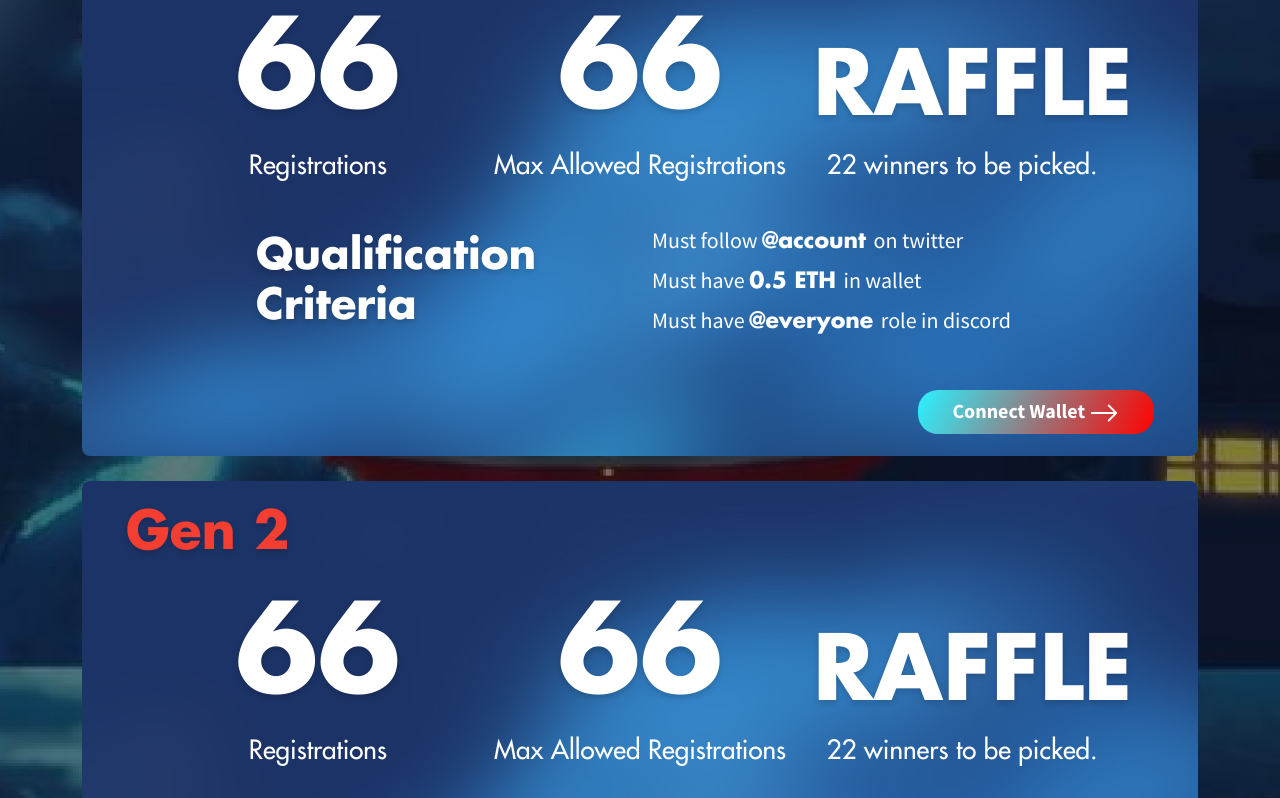
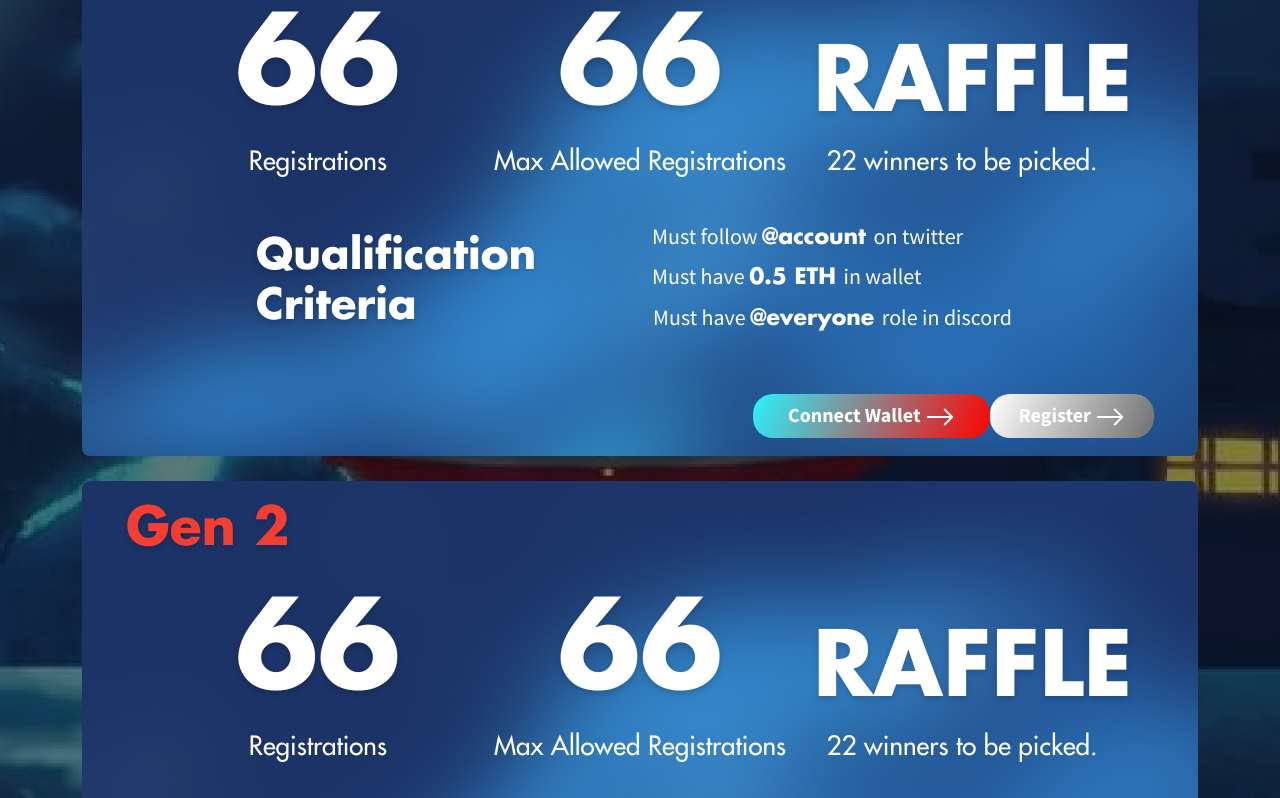
Before and after one commit to ascinate/8080-registration, a React (Create React App) app: page / in a window 1280 px wide. Shown: the part 687-1485 px from the top of the page. Built offline with nearby package versions, Linux system fonts and the light colour scheme.

Commit message:
add function

```diff
--- a/package.json
+++ b/package.json
@@ -12,6 +12,7 @@
     "react-icons": "^4.4.0",
     "react-router-dom": "^6.2.2",
     "react-scripts": "5.0.1",
+    "react-toastify": "^9.0.8",
     "web-vitals": "^2.1.4"
   },
   "scripts": {
--- a/src/App.css
+++ b/src/App.css
@@ -567,9 +567,19 @@ footer p {
   font-family: 'FuturaMedium';
   line-height: 28px;
 }
+
 .crytaria-div li b{
   font-family: 'FuturaBold';
 }
+.crytaria-div li .btn{
+  margin-bottom: 6px;
+  font-size: 22px;
+  font-family: 'FuturaMedium';
+  line-height: 28px;
+  color: #fff;
+  padding: 0 !important;
+}
+
 .ft-new{
   background: none !important;
 }
@@ -663,6 +673,9 @@ footer p {
 .new-show-socal-div .gen-list-div > a:last-child .main-row > div:last-child .first-cum-st1{
   display: none;
 }
+.new-show-socal-div .gen-list-div > a:first-child .register-btn2{
+  display: none;
+}
 .first-cum-st1{
   display: none;
 }
@@ -737,6 +750,26 @@ fieldset:disabled .register-btn2{
 }
 .register-show > a:last-child .vari{
   display: none;
+}
+.own-div-show > a:last-child .close1{
+  display: none !important;
+}
+.own-div-show > a:last-child .vari{
+  display: inline-block !important;
+}
+.Toastify__toast-container{
+  left: 0 !important;
+  margin: auto !important;
+  right: 0 !important;
+}
+
+.Toastify__toast-theme--light{
+  background: #8EC484 !important;
+  color: #fff !important;
+}
+.Toastify__close-button--light{
+  color: #fff !important;
+  opacity: 9 !important;
 }
 
 @media screen and (max-width: 900px) {
--- a/src/pages/register/PreLogin.js
+++ b/src/pages/register/PreLogin.js
@@ -5,6 +5,9 @@ import { FaTwitter, FaGlobe } from "react-icons/fa";
 import Alldatapre from "./components/PreLoginApi";
 import ComonSocaial from "./components/ComonSocaial";
 import Header from "../../Header";
+import { ToastContainer, toast } from 'react-toastify';
+import 'react-toastify/dist/ReactToastify.css';
+import EventValue from "./components/EventValue";
 
 
 
@@ -30,6 +33,19 @@ function PreLogin(){
         event.target.classList.toggleShow('show-event');
     }
 
+
+    const handleToggleRegister = () => {
+        setActiveDiv(!isActivediv);
+        setDisabled(!disabled);
+        document.querySelector("#gen-div").classList.add('own-div-show');
+
+    };
+
+    const [disabled, setDisabled] = useState("false");
+
+    const [isActivediv, setActiveDiv] = useState("false");
+
+    const notify = () => toast("Register Successfully");
 
 
     return(
@@ -75,7 +91,7 @@ function PreLogin(){
                             return(
                                 <>
 
-                                <a className="comon-ge1-div" onClick={onCkickHandelNew}>
+                                <a className="comon-ge1-div" >
                                      <h2 className="mt-0"> {titel} </h2>
                                         <div className="col-lg-11 mx-auto mb-5">
                                             <div className="row main-row row-cols-1 row-cols-lg-3 g-lg-4 align-items-end">
@@ -129,6 +145,7 @@ function PreLogin(){
                                                                    </span>
                                                                 </li>
                                                                 <li>
+                                                                 <button className="btn" onClick={handleToggleRegister}>
                                                                  <span className="check-or-uncheck">
                                                                     <img src={nouncheck} alt="nont" className="vari"/>
                                                                     <img src="images/path-cls.png" alt="nont" className="close1"/>
@@ -137,6 +154,7 @@ function PreLogin(){
                                                                   <span>
                                                                   Must have <b> @everyone </b> role in discord
                                                                   </span>
+                                                                   </button>
                                                                   </li>
                                                                 </ul>
                                                             </div>
@@ -146,18 +164,19 @@ function PreLogin(){
                                         </div>
                                         <div id="close" className="text-center close-text">
                                            <p> {colsetext} </p>
-                                           <p> {tagevent} </p>
+                                           <EventValue/>
 
                                         </div>
-
+                                        <ToastContainer />
                                         <div className="d-flex justify-content-lg-end align-items-center">
                                                 <button type="button" className="btn comon-btn-ree funt-btn"  onClick={onCkickHandel}>
                                                     Connect Wallet <BsArrowRight/>
                                                 </button>
 
-                                               <div className="registe-btn-div">
-                                                {registerbtn}
-                                               </div>
+
+                                                <button type="button" className="btn comon-btn-ree register-btn2" onClick={notify}  disabled={disabled}> Register <BsArrowRight/> </button>
+
+
                                         </div>
                                 </a>
                                 </>
--- a/src/pages/register/components/ButtonRegister.js
+++ b/src/pages/register/components/ButtonRegister.js
@@ -1,12 +1,21 @@
 import React, {useState} from "react";
 import { BsArrowRight } from "react-icons/bs";
+import { ToastContainer, toast } from 'react-toastify';
+import 'react-toastify/dist/ReactToastify.css';
+
 
 
 function ButtonRegister(){
+    const notify = () => toast("Wow so easy!");
+
     const [disabled, setDisabled] = useState("false");
+
+    const [isActivediv, setActiveDiv] = useState("false");
+
     return(
         <>
-          <button type="button" className="btn comon-btn-ree register-btn2"  disabled={disabled}> Register <BsArrowRight/> </button>
+        <ToastContainer />
+
         </>
     );
 }
--- /dev/null
+++ b/src/pages/register/components/EventValue.js
@@ -0,0 +1,12 @@
+import React from "react";
+
+
+const EventValue = ({ available }) => {
+    if (!available) return null;
+
+    return (
+      <p> Registered for roffle on 22nd on July, 2022. Awaiting result. </p>
+    );
+  };
+
+export default EventValue;
```
Also changed, not shown: 1 other file (tests, documents, lock files or other folders).
